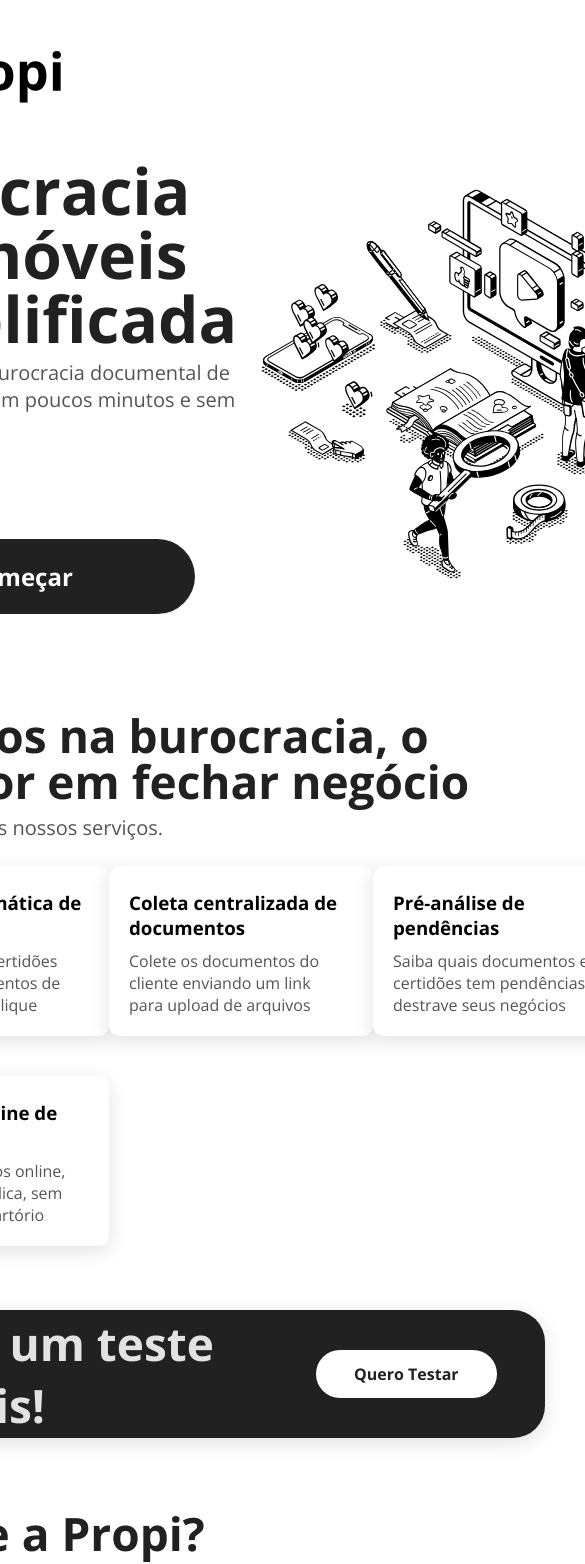
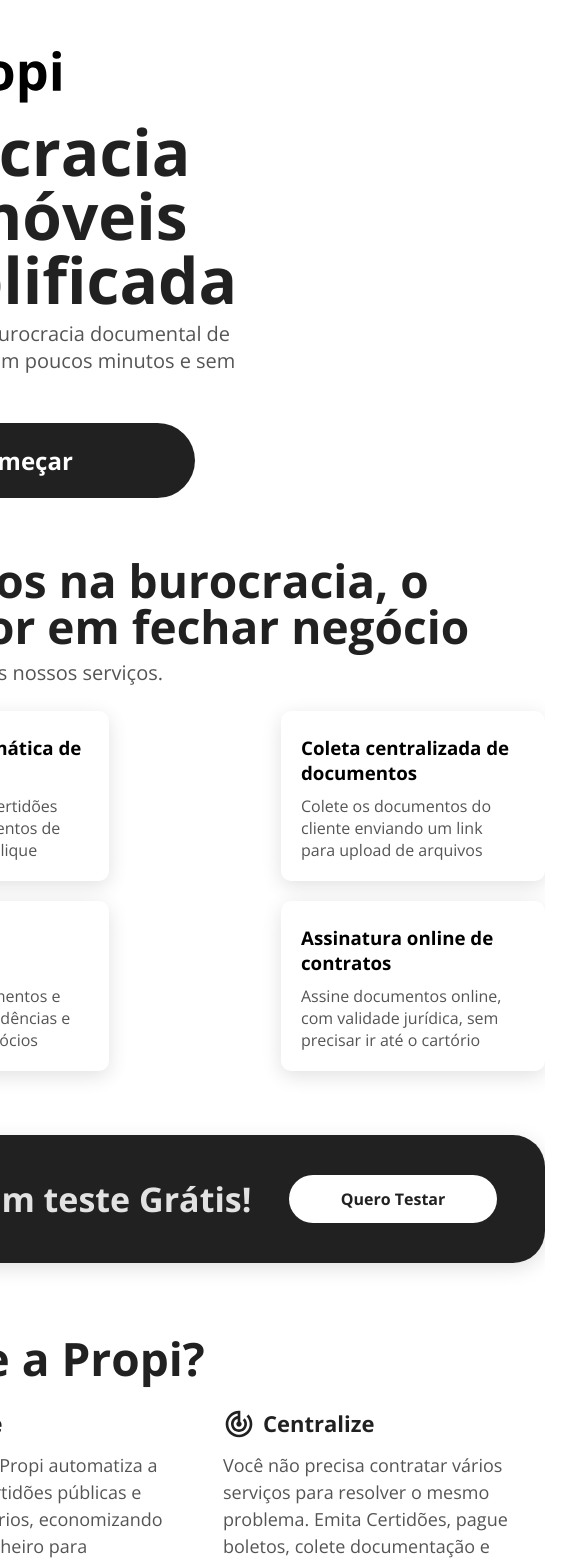
Before and after one commit to JBezerra/propi-landing-page, a Next.js app: page / in a window 390 px wide. Shown: the top 1564 px of the page, 585 px wide, since content can reach past the window. Built offline with nearby package versions, Linux system fonts and the light colour scheme.

Commit message:
feat(responsive-design): responsive design for width 768px

```diff
--- a/styles/Landing.module.css
+++ b/styles/Landing.module.css
@@ -548,9 +548,7 @@
         grid-template-rows: 1fr 1fr;
         grid-template-columns: 1fr 1fr;
         grid-template-areas: "feature_01 feature_02 feature_03" "feature_04 . .";
-    }
-    .featureItemContainer:nth-child(4) {
-        margin-top: 20px;
+        row-gap: 20px;
     }
     .testDriveContainer {
         width: 100%;
@@ -592,3 +590,45 @@
         font-size: 15px;
     }
 }
+
+@media(max-width:768px) {
+    .welcomeContainer {
+        align-self: center;
+        justify-content: center;
+    }
+    .welcomeTextContainer {
+        height: 400px;
+    }
+    .welcomeTextContainer h1 {}
+    .welcomeTextContainer p {}
+    .welcomeHeroContainer img {
+        display: none;
+    }
+    .featureItemsContainer {
+        grid-template-rows: 1fr 1fr;
+        grid-template-columns: 1fr;
+        grid-template-areas: "feature_01 feature_02" "feature_03 feature_04";
+    }
+    .testDriveContainer h1 {
+        font: 800 34px Open Sans;
+    }
+    .marketValueItemsContainer {
+        display: grid;
+        grid-template-rows: 1fr 1fr 1fr;
+        grid-template-columns: 1fr;
+        grid-template-areas: "item_01 item_02" "item_03 item_04" "item_05 item_06";
+    }
+    .howItWorksItemsContainer {
+        transform: scale(0.6);
+    }
+    .plansItemsContainer {
+        grid-template-rows: 1fr;
+        grid-template-columns: 1fr;
+        grid-template-areas: "item_01 item_02" "item_03 .";
+        row-gap: 25px
+    }
+    .footerDescriptionContainer p {
+        font-size: 12px;
+        line-height: 20px;
+    }
+}
```
